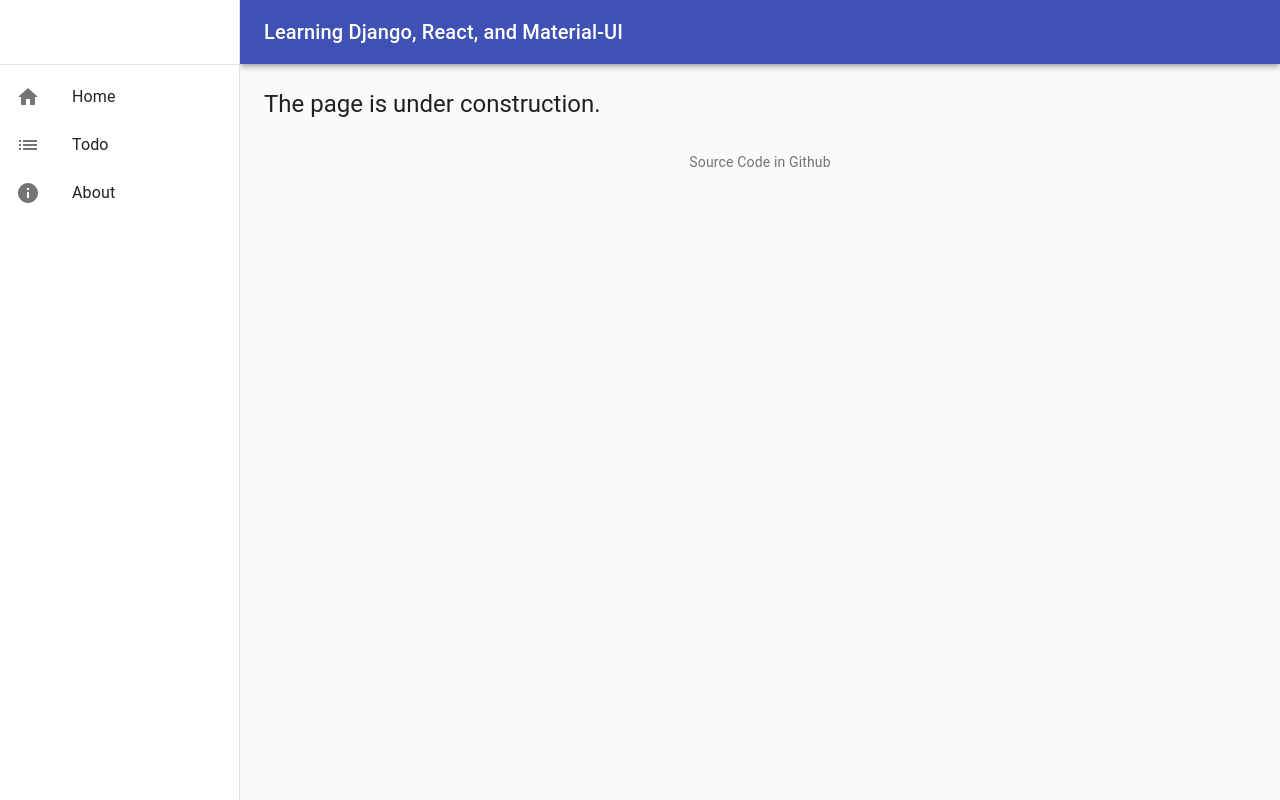
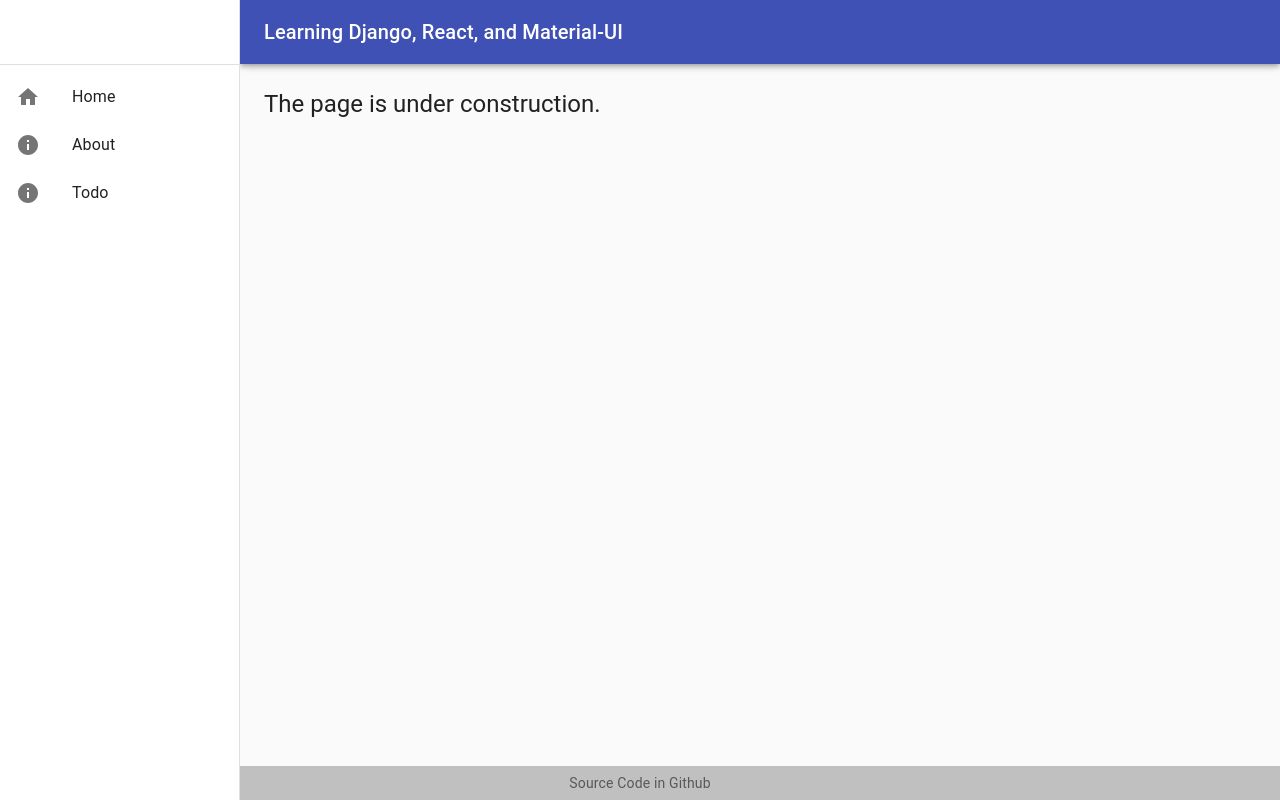
Before and after one commit to BrycenG007/React-Django-Docker, a React (Create React App) app in the folder frontend/: page /todos in a window 1280 px wide. Built offline with nearby package versions, Linux system fonts and the light colour scheme.

Commit message:
Changed layout

```diff
--- a/frontend/src/App.js
+++ b/frontend/src/App.js
@@ -1,5 +1,6 @@
+import clsx from 'clsx';
 import { Component } from 'react';
-import { BrowserRouter as Router, Route, Switch } from 'react-router-dom';
+import { Route, Switch } from 'react-router-dom';
 import { withStyles } from '@material-ui/core/styles';
 import { CssBaseline, Box } from '@material-ui/core';
 import NavBar from './components/NavBar';
@@ -9,35 +10,62 @@
 import AboutPage from './pages/AboutPage';
 import TodoPage from './pages/TodoPage';
 
+const drawerWidth = 240;
+
 const useStyles = (theme) => ({
   root: {
     display: 'flex',
+    flexDirection: 'column',
+    height: '100%',
+  },
+  container: {
+    display: 'flex',
+    flex: '1 0 auto',
   },
   toolbar: theme.mixins.toolbar,
   content: {
     flexGrow: 1,
     padding: theme.spacing(3),
   },
+  footer: {
+    flexShrink: '0',
+    textAlign: 'right',
+    paddingTop: '0.5em',
+    paddingBottom: '0.5em',
+    backgroundColor: 'silver',
+  },
+  drawerOpen: {
+    marginLeft: drawerWidth,
+  },
 });
 
 class App extends Component {
+  state = {
+    drawerOpen: false,
+  }
+
+  handleDrawerToggle = () => {
+    this.setState({ drawerOpen: !this.state.drawerOpen });
+  };
+
   render() {
     const { classes } = this.props;
-
     const items = [
       { path: '/about', component: AboutPage },
       { path: '/todos', component: TodoPage },
     ]
 
+    console.log(this.state.drawerOpen);
     return (
       <div className={classes.root}>
         <CssBaseline />
-        <Router>
-          <NavBar />
+        <div className={classes.container}>
+          <NavBar
+            drawerOpen={this.state.drawerOpen}
+            handleDrawerToggle={this.handleDrawerToggle}
+          />
           <main className={classes.content}>
-            <div
-              className={classes.toolbar}
-            />
+            <div className={classes.toolbar} />
             <Switch>
               <Route
                 path="/"
@@ -55,11 +83,15 @@
                 component={NotFoundPage}
               />
             </Switch>
-            <Box pt={4}>
-              <Footer />
-            </Box>
           </main>
-        </Router>
+        </div>
+        <footer
+          className={clsx(classes.footer, {
+            [classes.drawerOpen]: this.state.drawerOpen,
+          })}
+        >
+          <Footer />
+        </footer>
       </div>
     );
   }
--- a/frontend/src/components/NavBar.js
+++ b/frontend/src/components/NavBar.js
@@ -51,22 +51,16 @@
 class NavBar extends Component {
   state = {
     title: 'Learning Django, React, and Material-UI',
-    drawerOpen: false,
-  };
-
-  handleDrawerToggle = () => {
-    this.setState({ drawerOpen: !this.state.drawerOpen });
   };
 
   render() {
-    const { classes, window } = this.props;
-    const { title, drawerOpen } = this.state;
+    const { classes, window, drawerOpen, handleDrawerToggle } = this.props;
     const container = window !== undefined ? () => window().document.body : undefined;
 
     const items = [
       { to: '/', icon: <HomeIcon />, text: 'Home' },
-      { to: '/todos', icon: <ListIcon />, text: 'Todo' },
       { to: '/about', icon: <InfoIcon />, text: 'About' },
+      { to: '/todos', icon: <InfoIcon />, text: 'Todo' },
     ];
 
     const drawer = (
@@ -105,7 +99,7 @@
               color="inherit"
               aria-label="open drawer"
               edge="start"
-              onClick={this.handleDrawerToggle}
+              onClick={handleDrawerToggle}
               className={classes.menuButton}
             >
               <MenuIcon />
@@ -114,7 +108,7 @@
               variant="h6"
               noWrap
             >
-              {title}
+              {this.state.title}
             </Typography>
           </Toolbar>
         </AppBar>
@@ -131,7 +125,7 @@
               classes={{
                 paper: classes.drawerPaper,
               }}
-              onClose={this.handleDrawerToggle}
+              onClose={handleDrawerToggle}
               ModalProps={{
                 keepMounted: true, // Better open performance on mobile.
               }}
--- /dev/null
+++ b/frontend/src/index.css
@@ -0,0 +1,11 @@
+html,
+body,
+#root {
+  height: 100%;
+}
+
+body,
+#root {
+  margin: 0;
+  padding: 0;
+}
--- a/frontend/src/index.js
+++ b/frontend/src/index.js
@@ -1,16 +1,18 @@
 import React from 'react';
 import ReactDOM from 'react-dom';
+import { BrowserRouter as Router } from 'react-router-dom';
 import { Provider } from 'react-redux';
 import { configureStore } from './redux/store';
 import App from './App';
+import "./index.css";
 
 ReactDOM.render(
-  <React.StrictMode>
-    <Provider
-      store={configureStore()}
-    >
-      <App />
-    </Provider>
-  </React.StrictMode>,
+  <React.Fragment>
+    <Router>
+      <Provider store={configureStore()}>
+        <App />
+      </Provider>
+    </Router>
+  </React.Fragment>,
   document.getElementById('root')
 );
```
